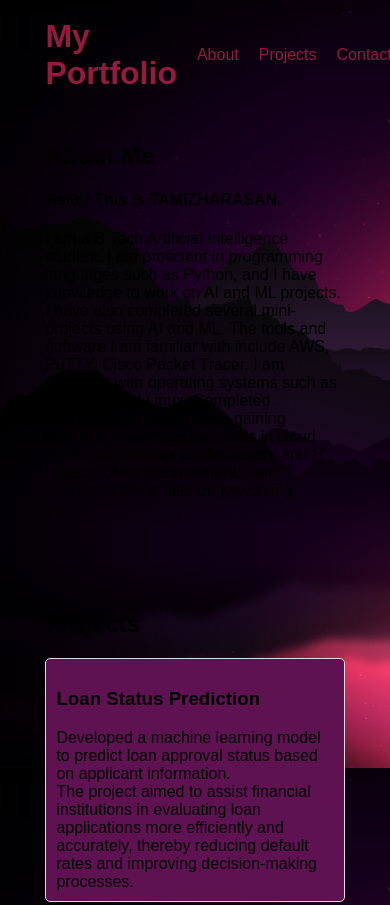
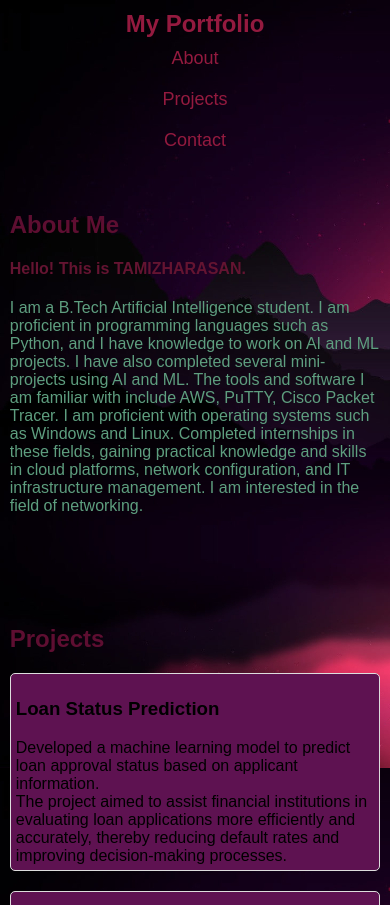
Before and after one commit to TamizhExe/Port, a plain HTML site: page index.html in a window 390 px wide. Shown: the top 905 px of the page. Drawn offline with Linux system fonts and the light colour scheme; a script that the page names is missing.

Commit message:
Add files via upload

```diff
--- a/styles.css
+++ b/styles.css
@@ -2,13 +2,21 @@
 
 body {
     font-family: Arial, sans-serif;
-    color: #5e1251";
     margin: 0;
     padding: 0;
     box-sizing: border-box;
     background-image: url(BG.jpg);
 
     min-height: 380px;
+}
+h2{
+    color: rgb(94, 14, 49);
+}
+h4{
+    color: rgb(100, 20, 49);
+}
+p{
+    color: rgb(94, 158, 127);
 }
 header {
     color: rgb(148, 26, 63);
@@ -91,3 +99,55 @@ footer {
     text-align: center;
     padding: 10px 0;
 }
+
+/* Media Queries */
+
+@media (max-width: 768px) {
+    header .container {
+        flex-direction: column;
+        text-align: center;
+    }
+
+    header nav ul {
+        flex-direction: column;
+        align-items: center;
+    }
+
+    header nav ul li {
+        margin: 10px 0;
+    }
+
+    .container {
+        width: 95%;
+    }
+
+    .projects-grid {
+        grid-template-columns: 1fr;
+    }
+
+    form input, form textarea, form button {
+        width: 100%;
+    }
+}
+
+@media (max-width: 480px) {
+    header h1 {
+        font-size: 24px;
+    }
+
+    header nav ul li a {
+        font-size: 18px;
+    }
+
+    .project {
+        padding: 5px;
+    }
+
+    form label {
+        font-size: 14px;
+    }
+
+    form input, form textarea, form button {
+        font-size: 14px;
+    }
+}
```
